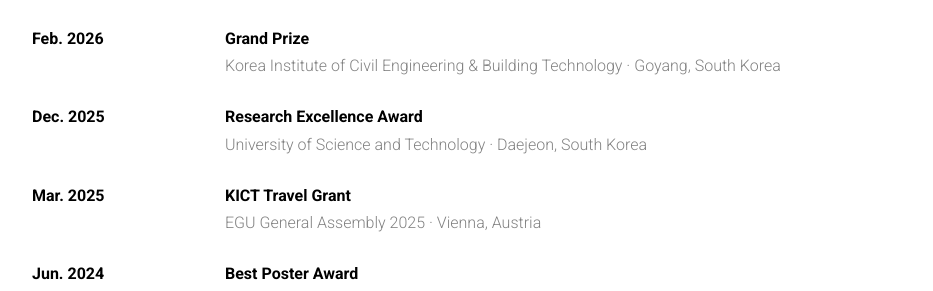
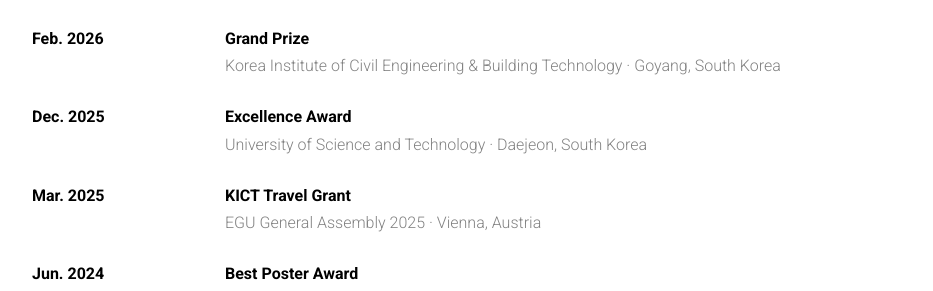
Before and after one commit to tdmengistu/tdmengistu.github.io, a Jekyll site: the page built from _pages/awards.md, in a window 1280 px wide. Shown: the part 187-478 px from the top of the page, without its empty margins (173-1106 px from the left). Built offline with Jekyll 4.4.1, drawn with Linux system fonts in a browser that asks for light colours; a style sheet for code colours, icons or effects is not loaded.

Commit message:
Update awards.md

```diff
--- a/_pages/awards.md
+++ b/_pages/awards.md
@@ -20,7 +20,7 @@
   <div class="academic-timeline-row">
     <div class="academic-timeline-date">Dec. 2025</div>
     <div class="academic-timeline-content">
-      <span class="academic-timeline-title">Research Excellence Award</span>
+      <span class="academic-timeline-title">Excellence Award</span>
       <span class="academic-timeline-meta">University of Science and Technology · Daejeon, South Korea</span>
     </div>
   </div>
```
